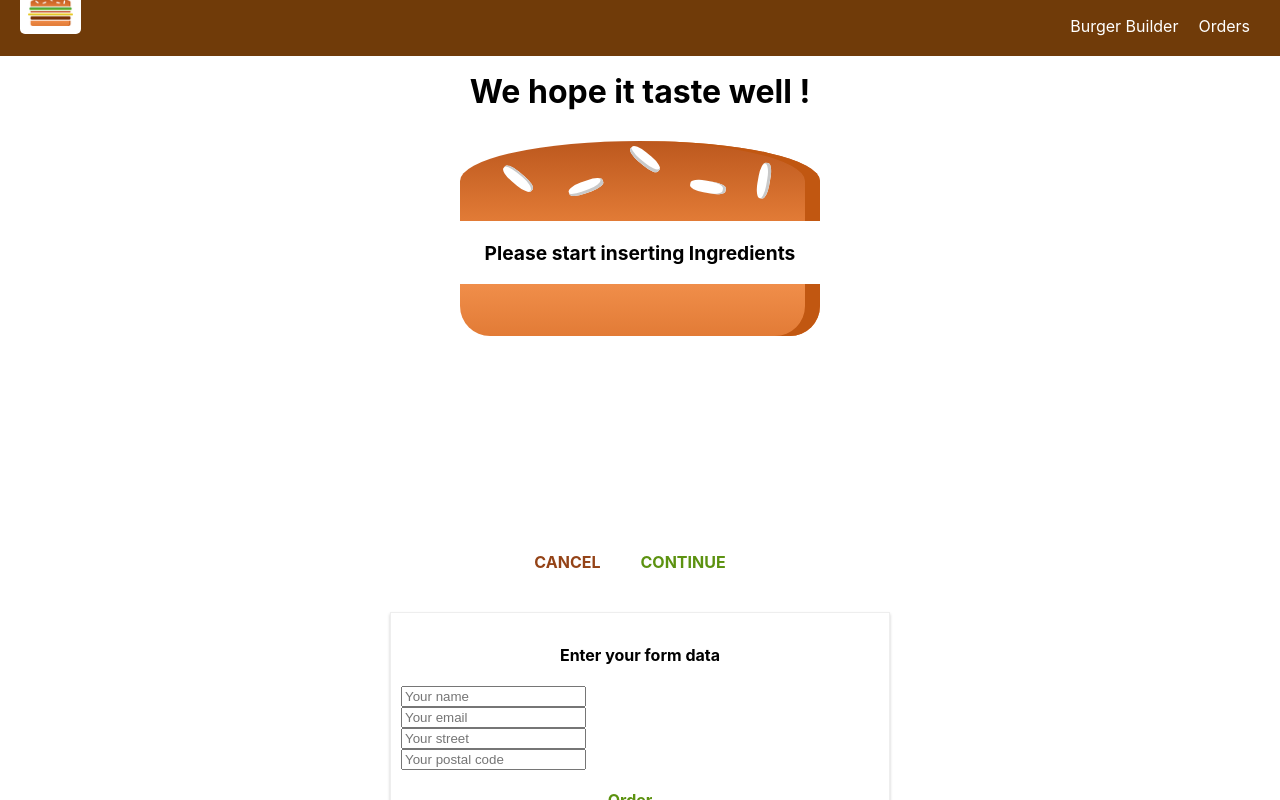
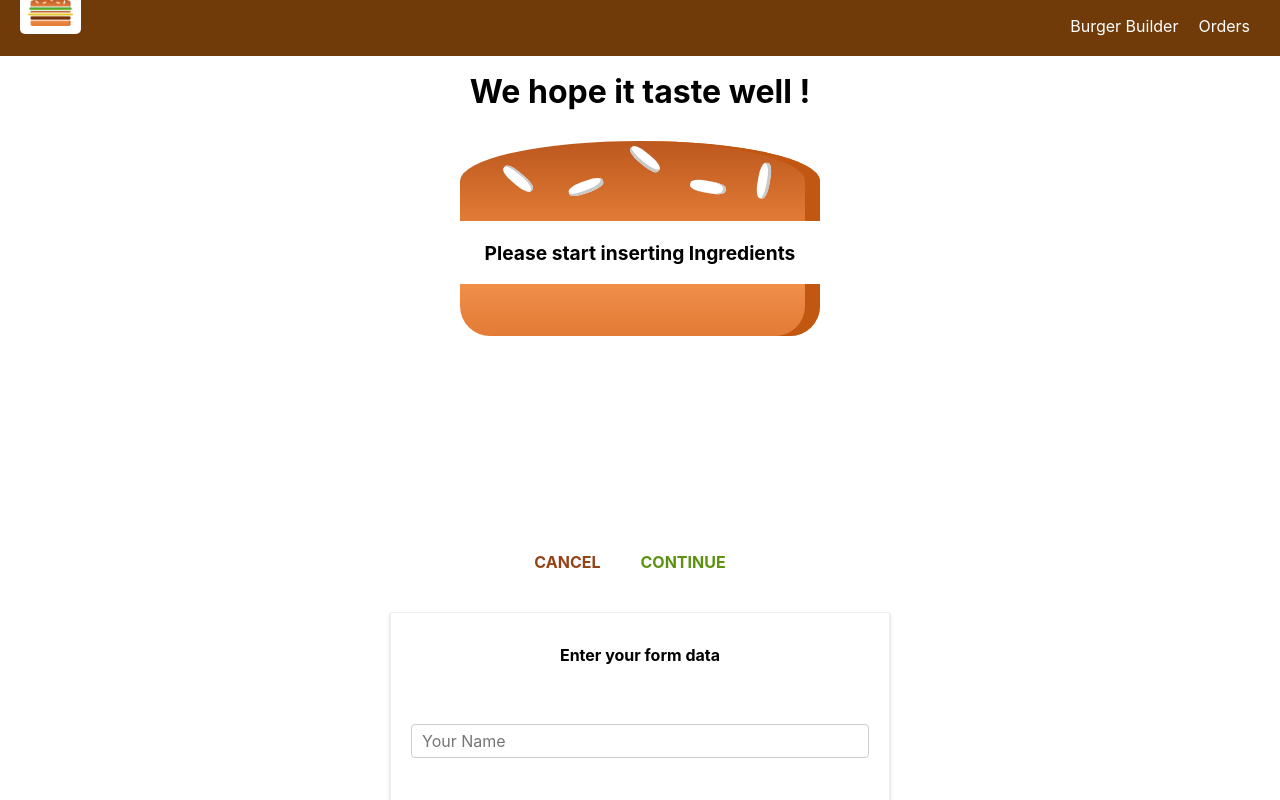
Before and after one commit to send2abhishek/food-manager, a React (Create React App) app: page /checkout in a window 1280 px wide. Both pictures are taken after a click on the button "CONTINUE". Shown: the top 800 px of the page. Built offline with nearby package versions, Linux system fonts and the light colour scheme.

Commit message:
Added form and validation to the project

```diff
--- /dev/null
+++ b/src/components/Ui/Input/Input.css
@@ -0,0 +1,26 @@
+.Input {
+  width: 100%;
+  padding: 10px;
+  box-sizing: border-box;
+}
+.Label {
+  font-weight: bold;
+  display: block;
+  margin-bottom: 8px;
+}
+
+.InputElement {
+  outline: none;
+  border: 1px solid #ccc;
+  background-color: white;
+  font: inherit;
+  padding: 6px 10px;
+  display: block;
+  width: 100%;
+  box-sizing: border-box;
+  border-radius: 4px;
+}
+.InputElement:focus {
+  outline: none;
+  background-color: #ccc;
+}
--- /dev/null
+++ b/src/components/Ui/Input/input.js
@@ -0,0 +1,64 @@
+import React from "react";
+import "./Input.css";
+const input = props => {
+  let inputElement = null;
+
+  switch (props.inputType) {
+    case "input":
+      inputElement = (
+        <input
+          className="InputElement"
+          {...props.elementConfig}
+          value={props.value}
+          onChange={props.changed}
+        />
+      );
+      break;
+    case "select":
+      inputElement = (
+        <select
+          className="InputElement"
+          onChange={props.changed}
+          value={props.value}
+        >
+          {props.elementConfig.options.map((data, index) => {
+            return (
+              <option key={index} value={data.value}>
+                {data.displayValue}
+              </option>
+            );
+          })}
+        </select>
+      );
+      break;
+    case "textarea":
+      inputElement = (
+        <textarea
+          onChange={props.changed}
+          className="InputElement"
+          {...props.elementConfig}
+          value={props.value}
+        />
+      );
+      break;
+
+    default:
+      inputElement = (
+        <input
+          onChange={props.changed}
+          className="InputElement"
+          {...props.elementConfig}
+          value={props.value}
+        />
+      );
+  }
+
+  return (
+    <div className="Input">
+      <label className="Label">{props.label}</label>
+      {inputElement}
+    </div>
+  );
+};
+
+export default input;
--- a/src/containers/Checkout/ContactData/ContactData.css
+++ b/src/containers/Checkout/ContactData/ContactData.css
@@ -7,9 +7,6 @@
   padding: 10px;
   box-sizing: border-box;
 }
-.Input {
-  display: block;
-}
 
 @media (min-width: 600px) {
   .ContactData {
--- a/src/containers/Checkout/ContactData/ContactData.js
+++ b/src/containers/Checkout/ContactData/ContactData.js
@@ -3,33 +3,119 @@ import Button from "../../../components/Ui/Button/Button";
 import "./ContactData.css";
 import axios from "../../../axios-orders";
 import Spinner from "../../../components/Ui/Spinner/Spinner";
+import Input from "../../../components/Ui/Input/input";
 class ContactData extends Component {
   constructor(props) {
     super(props);
     this.state = {
-      name: "",
-      email: "",
-      address: {},
+      orderForm: {
+        name: {
+          elementType: "input",
+          elementConfig: {
+            type: "text",
+            placeholder: "Your Name"
+          },
+          value: "",
+          validation: {
+            required: true
+          },
+          valid: false
+        },
+        street: {
+          elementType: "input",
+          elementConfig: {
+            type: "text",
+            placeholder: "Street"
+          },
+          value: "",
+          validation: {
+            required: true
+          },
+          valid: false
+        },
+        ZipCode: {
+          elementType: "input",
+          elementConfig: {
+            type: "text",
+            placeholder: "Zip code"
+          },
+          value: "",
+          validation: {
+            required: true,
+            minLength: 5,
+            maxLength: 5
+          },
+          valid: false
+        },
+        contry: {
+          elementType: "input",
+          elementConfig: {
+            type: "text",
+            placeholder: "Country"
+          },
+          value: "",
+          validation: {
+            required: true
+          },
+          valid: false
+        },
+        email: {
+          elementType: "input",
+          elementConfig: {
+            type: "email",
+            placeholder: "Email"
+          },
+          value: "",
+          validation: {
+            required: true
+          },
+          valid: false
+        },
+        deliveryMethod: {
+          elementType: "select",
+          elementConfig: {
+            options: [
+              { value: "fastest", displayValue: "Fastest" },
+              { value: "cheapest", displayValue: "Cheapest" }
+            ]
+          },
+          value: "fastest",
+          validation: {},
+          valid: false
+        }
+      },
       loading: false
     };
+  }
+  checkValidity(value, rules) {
+    let isValid = true;
+    if (rules.required) {
+      isValid = value.trim() !== "" && isValid;
+    }
+    if (rules.minLength) {
+      isValid = value.length >= rules.minLength && isValid;
+    }
+    if (rules.maxLength) {
+      isValid = value.length <= rules.maxLength && isValid;
+    }
+
+    return isValid;
   }
   orderHandler = e => {
     e.preventDefault();
     console.log("Conatct data order handlere", this.props);
 
     this.setState({ loading: true });
+    const formData = {};
+    for (let formDataIdentifier in this.state.orderForm) {
+      formData[formDataIdentifier] = this.state.orderForm[
+        formDataIdentifier
+      ].value;
+    }
     const order = {
       ingedients: this.props.ingredients,
       price: this.props.price,
-      customer: {
-        name: "Abhishek Aryan",
-        address: {
-          street: "Electronic city bangalore",
-          ZipCode: 500031
-        },
-        email: "send2abhishek@live.com"
-      },
-      deliveryMethod: "fastest"
+      orderData: formData
     };
     axios
       .post("/orders.json", order)
@@ -43,36 +129,46 @@ class ContactData extends Component {
         console.log("something went wrong", err);
       });
   };
+  InputChangeHandler = (e, inputIdentifier) => {
+    const formData = { ...this.state.orderForm };
+    const updatedClone = { ...formData[inputIdentifier] };
+    updatedClone.value = e.target.value;
+    updatedClone.valid = this.checkValidity(
+      updatedClone.value,
+      updatedClone.validation
+    );
+    formData[inputIdentifier] = updatedClone;
+    this.setState({
+      orderForm: formData
+    });
+
+    console.log(updatedClone);
+  };
   render() {
+    let formDataElementArray = [];
+
+    for (let key in this.state.orderForm) {
+      formDataElementArray.push({
+        id: key,
+        config: this.state.orderForm[key]
+      });
+    }
+
     let form = (
-      <form>
-        <input
-          className="Input"
-          type="text"
-          name="name"
-          placeholder="Your name"
-        />
-        <input
-          className="Input"
-          type="email"
-          name="email"
-          placeholder="Your email"
-        />
-        <input
-          className="Input"
-          type="text"
-          name="street"
-          placeholder="Your street"
-        />
-        <input
-          className="Input"
-          type="text"
-          name="postal"
-          placeholder="Your postal code"
-        />
-        <Button clicked={this.orderHandler} btnType="Success">
-          Order{" "}
-        </Button>
+      <form onSubmit={this.orderHandler}>
+        {formDataElementArray.map((data, index) => {
+          return (
+            <Input
+              key={index}
+              inputType={data.config.elementType}
+              elementConfig={data.config.elementConfig}
+              value={data.config.value}
+              changed={event => this.InputChangeHandler(event, data.id)}
+            />
+          );
+        })}
+
+        <Button btnType="Success">Order </Button>
       </form>
     );
     if (this.state.loading) {
```
